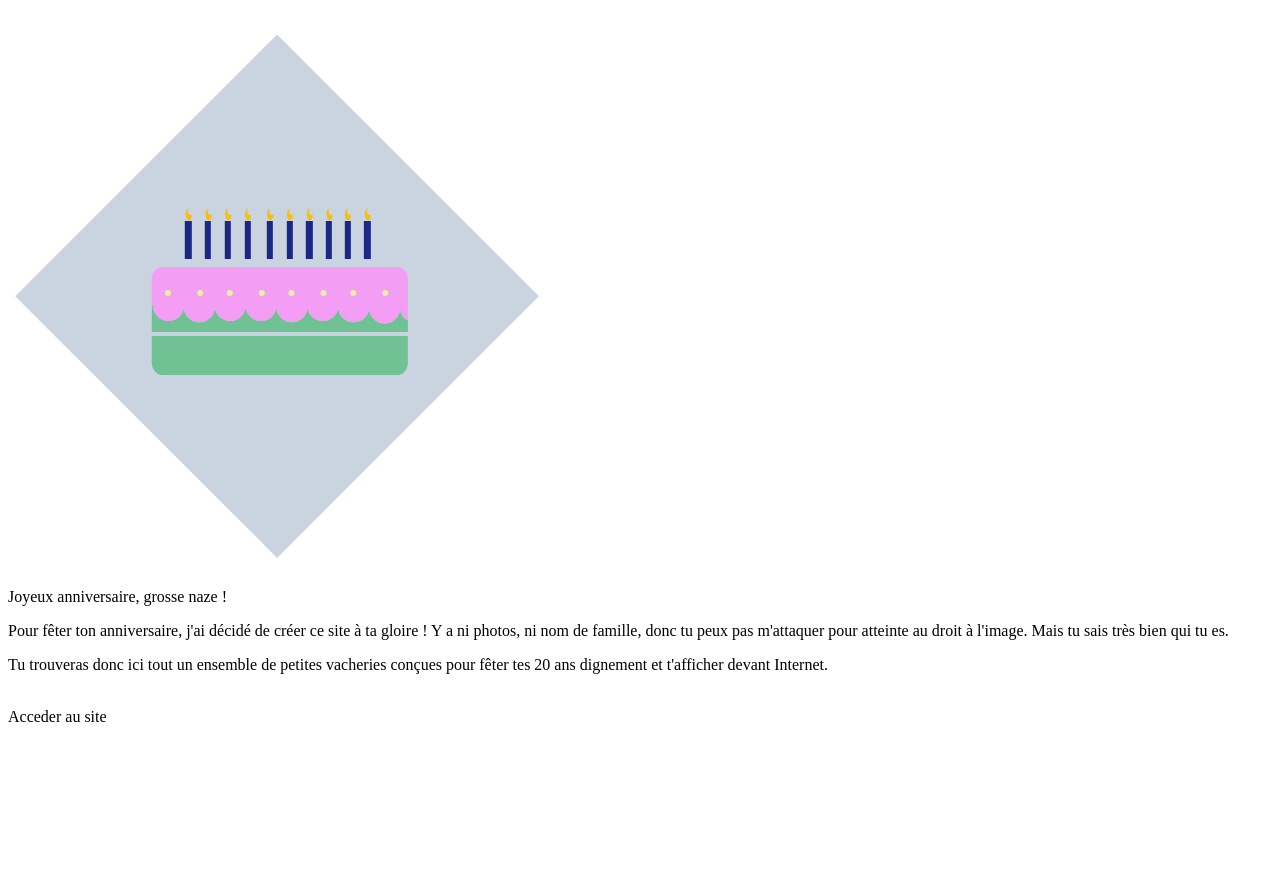
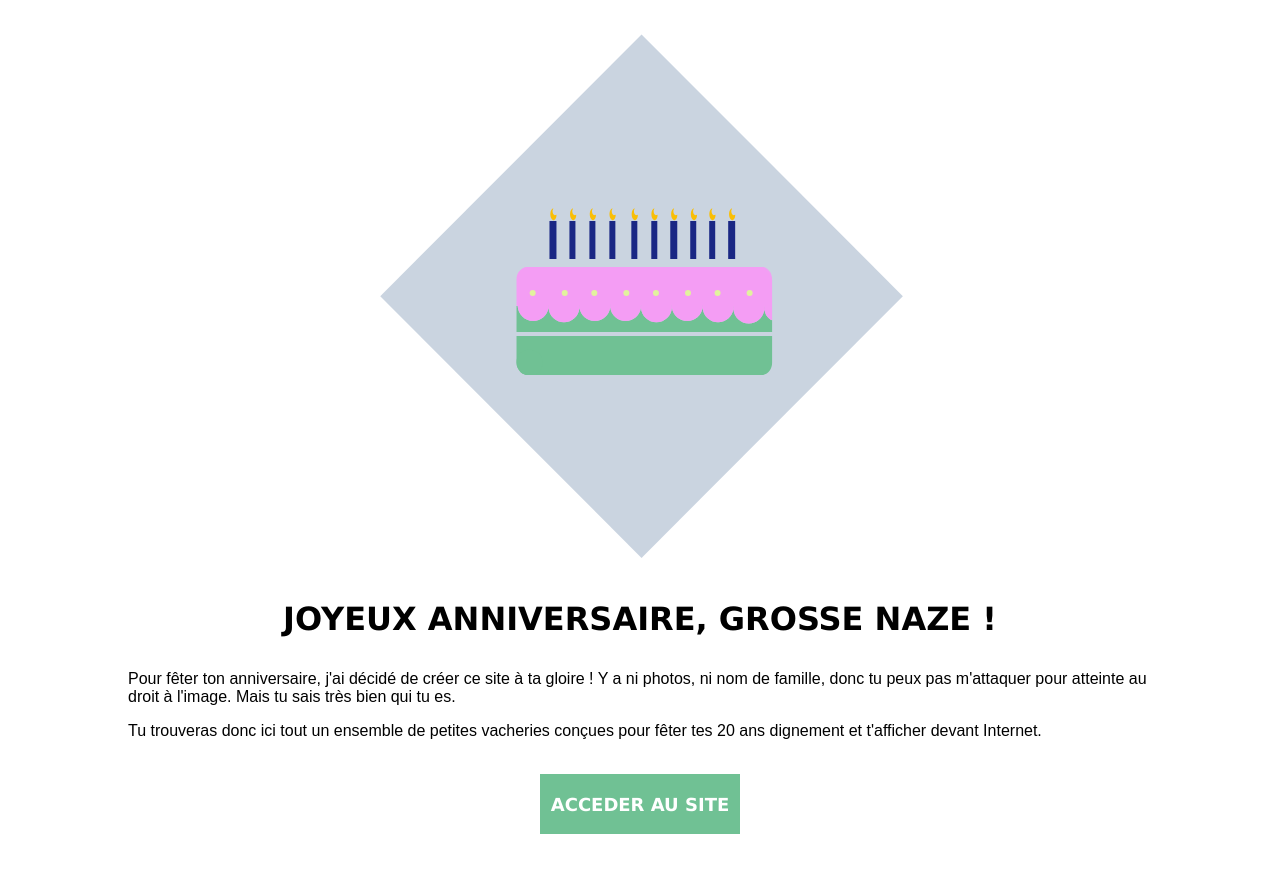
Before and after one commit to Simpleprune/simpleprune.github.io, a Jekyll site: the page index.html, which Jekyll copies as it is, in a window 1280 px wide. Shown: the top 873 px of the page. Built offline with Jekyll 4.4.1, drawn with Linux system fonts in a browser that asks for light colours.

Commit message:
Update style.css

```diff
--- a/css/style.css
+++ b/css/style.css
@@ -3,7 +3,226 @@
 Primary style
 
 -------------------------------- */
+p{
+  font-family: Segoe-UI, sans-serif;
+}
 
+#gateau{
+display: block;
+margin: 0 auto;
+
+}
+
+#global{
+  margin-left: auto;
+  margin-right: auto;
+  width:1024px;
+}
+
+#ja{
+  font-size: 32px;
+  font-family: Verdana, sans-serif;
+  font-weight: bold;
+  text-align: center;
+  text-transform: uppercase;
+
+}
+.buttn-ys{
+  display: block;
+  background-color: #70C194;
+  font-family: Verdana, Sans;
+  font-weight: bold;
+  text-align: center;
+  text-transform: uppercase;
+  color: white;
+  height: 40px;
+  width: 200px;
+  margin:0 auto;
+  padding-top: 20px;
+  font-size:18px;
+
+}
+a.btn.btn-primary.disabled{
+  background-color: #70C194;
+  font-family: Verdana, Sans;
+  font-weight: bold;
+  text-align: center;
+  text-transform: uppercase;
+  color: white;
+  padding: 5px;
+  margin:0 auto;
+  font-size:18px;
+}
+
+.highlight{
+  background-color: #64AF82;
+  font-family: Verdana, Sans;
+  font-weight: bold;
+  text-align: center;
+  text-transform: uppercase;
+  color: white;
+  border-color:#1469E2;
+  border-color: #9ecaed;
+    box-shadow: 0 0 10px #9ecaed;
+  text-decoration:none;
+}
+
+a{
+   text-decoration:none;
+}
+
+th, td {
+    padding: 15px;
+}
+.buttn-ys-highlight{
+  display: block;
+  background-color: #64AF82;
+  font-family: Verdana, Sans;
+  font-weight: bold;
+  text-align: center;
+  text-transform: uppercase;
+  color: white;
+  height: 40px;
+  width: 200px;
+  border-color:#1469E2;
+  margin:0 auto;
+  padding-top: 20px;
+   font-size:18px;
+    border-color: #9ecaed;
+    box-shadow: 0 0 10px #9ecaed;
+  text-decoration:none;
+}
+
+#menu{
+  color: #1C1C1C;
+  font-family: Verdana, Sans;
+  font-weight: bold;
+  text-align: left;
+  text-transform: uppercase;
+
+}
+  #menu-btn{
+    text-align: center;
+    display:inline-block;
+    width:1024px;
+    height:51px;
+
+  }
+
+
+.card{
+  border-color :#747C77;
+  float:left;
+  border-width:1px;
+  margin : 7px;
+  width: 250px;
+  height: 250px;
+  border-style: solid;
+  border-radius:15px;
+  box-shadow: 0 0 5px #747C77;
+  position:relative;
+}
+.card h1{
+   font-family: Verdana, sans-serif;
+}
+
+.preview{
+  text-align:center;
+}
+
+.card-preview{
+  box-shadow: 0 0 10px #747C77;
+  background-color: #ffffff;
+  /*#F2F2F2 pour le gris*/
+}
+.selected{
+  width:60%;
+  height: 2000px;
+  background-color: #FFFFFF;
+  display:inline;
+  margin-top:7px;
+  z-index:100;
+  position:absolute;
+  top: 25%;
+  left: 20%;
+
+}
+
+.view{
+  display:none;
+}
+
+.container {
+  width: 520px;
+  margin-top: 20px;
+  text-align: center;
+}
+
+.button-group {
+  margin-bottom: 20px;
+}
+
+.counter {
+  display: inline;
+  margin-top: 0;
+  margin-bottom: 0;
+  margin-right: 10px;
+}
+
+.posts {
+  clear: both;
+  list-style: none;
+  padding-left: 0;
+  width: 100%;
+}
+
+.button-group.pull-right{
+  margin: 4px;
+}
+.posts li {
+  background-color: #fff;
+  border: 1px solid #d8d8d8;
+  padding-top: 10px;
+  padding-left: 20px;
+  padding-right: 20px;
+  padding-bottom: 10px;
+  margin-bottom: 10px;
+  word-wrap: break-word;
+  min-height: 42px;
+}
+
+
+
+.sidebar{
+  display:inline-block;
+}
+
+.hb{
+  display:inline;
+  font-family:Verdana, sans-serif;
+  font-size:24px;
+}
+
+.menu-bg {
+  background: #202024 url('http://s3.amazonaws.com/codecademy-content/courses/ltp2/img/uber/black-thread.png') repeat left top;
+  left: -290px;  /* start off behind the scenes */
+  height: 100%;
+  position: fixed;
+  width: 285px;
+  color:#ffffff;
+  top:0px;
+  z-index:110;
+
+}
+.menu-bg p {
+   margin:5px;
+}
+
+#disqus2{
+width:80%;
+margin-left:auto;
+margin-right:auto;
+}
 /* --------------------------------
 
 Modules - reusable parts of our design
```
